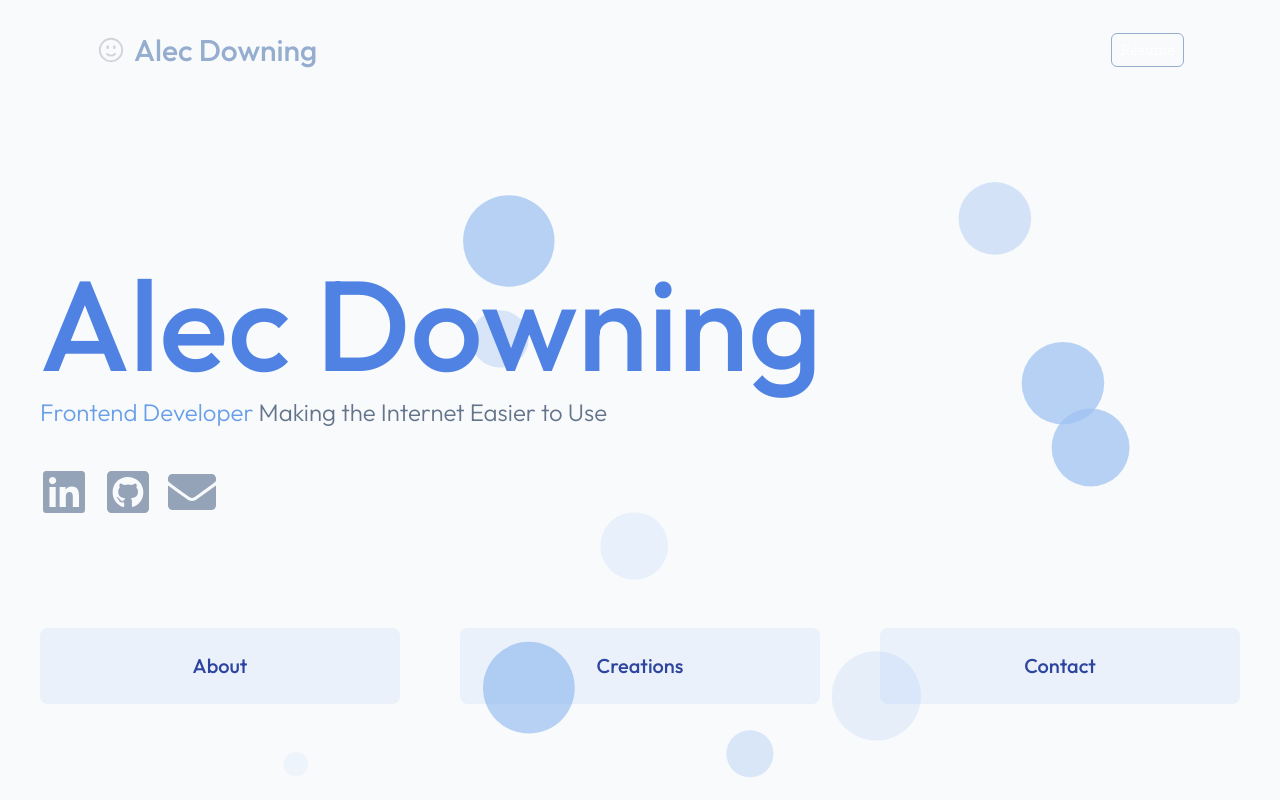
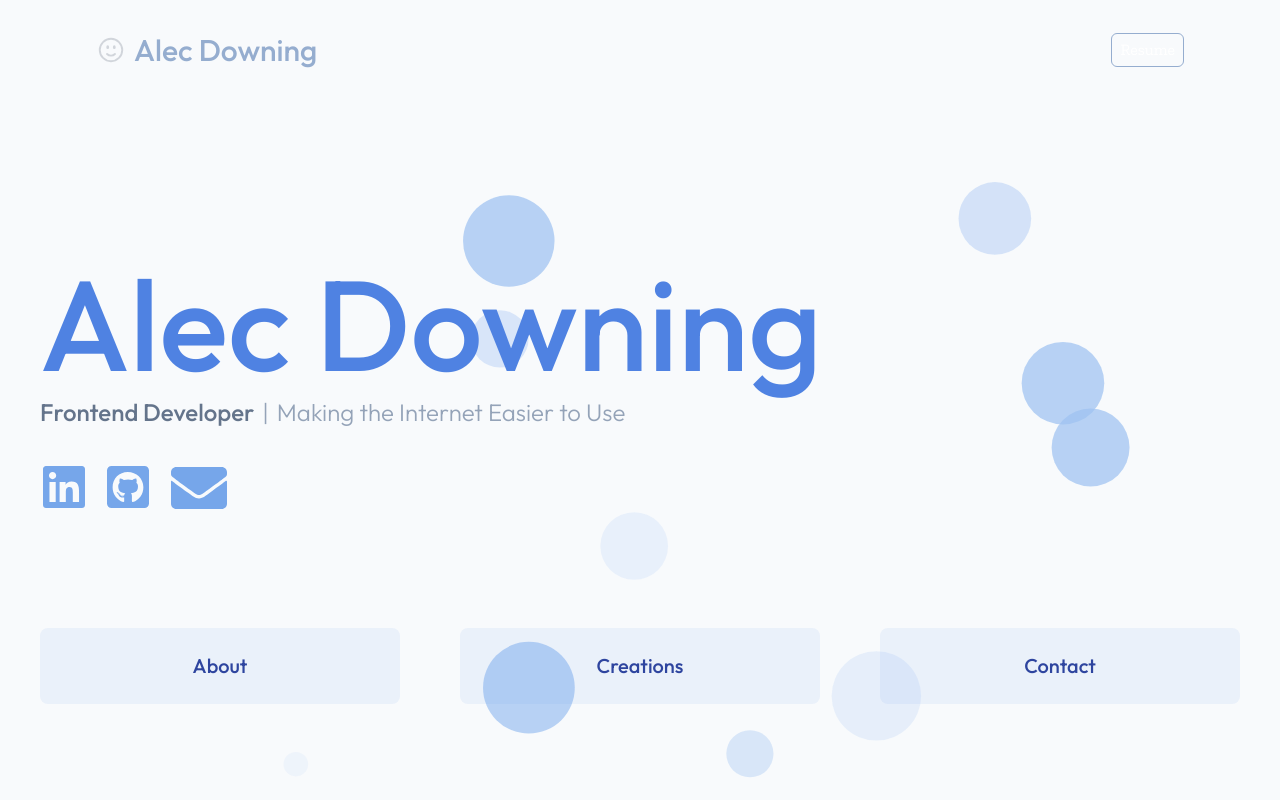
Before and after one commit to a-down/portfolio, a React (Vite) app: page / in a window 1280 px wide. Shown: the top 800 px of the page. Built offline with nearby package versions, Linux system fonts and the light colour scheme.

Commit message:
spacing and colors for hero elements

```diff
--- a/src/components/Contact/Contact.jsx
+++ b/src/components/Contact/Contact.jsx
@@ -38,7 +38,7 @@ export default function Contact(){
                 </a>
 
                 <a href="mailto: alec@alecdowning.com" className='flex items-center gap-4 hover:text-slate-600 active:text-slate-200'>
-                  <HiOutlineMail />
+                  <HiOutlineMail/>
                   <h4>alec@alecdowning.com</h4>
                 </a>
 
--- a/src/components/Hero.jsx
+++ b/src/components/Hero.jsx
@@ -18,24 +18,22 @@ export default function HeroText(){
       {/* Text and Links */}
       <div className=" flex flex-col text-gray-200 mt-40 gap-2 w-full max-w-[1200px] mx-auto">
         <h1 className=' text-9xl text-brand-500'>Alec Downing</h1>
-        <h4 className=' text-2xl text-slate-500 font-thin'>
-          <span className=" text-brand-400">
-            Frontend Developer{' '}
-          </span>
-          Making the Internet Easier to Use</h4>
-
-        <div className='flex gap-4 w-full justify-start mt-8'>
+        <div className=" flex flex-row">
+          <h2 className=" text-2xl text-slate-500">Frontend Developer</h2>
+          <span className="text-2xl text-slate-400 font-thin mx-2">|</span>
+          <h4 className=' text-2xl text-slate-400 font-thin'>Making the Internet Easier to Use</h4>
+        </div>
+        <div className='flex gap-4 w-full justify-start mt-6'>
           <a href='https://www.linkedin.com/in/alec-downing' target='_blank' className=' text-accent'>
-            <FaLinkedin className='w-12 h-12 text-slate-400 hover:text-slate-500'/>
+            <FaLinkedin className='w-12 h-12 mt-[3px] text-brand-400/90 hover:text-brand-400/100'/>
           </a>
 
           <a href='https://www.github.com/a-down' target='_blank'>
-            <FaGithubSquare className='w-12 h-12  text-slate-400 hover:text-slate-500'/>
+            <FaGithubSquare className='w-12 h-12 mt-[3px]  text-brand-400/90 hover:text-brand-400/100'/>
           </a>
 
-          <a href='mailto: alec@alecdowning.com' className=' text-slate-400 hover:text-slate-500 flex items-center gap-2'>
-            <FaEnvelope className='w-12 h-12 '/>
-            <p className="md:hidden">Contact</p>
+          <a href='mailto: alec@alecdowning.com' className=' text-brand-400/90 hover:text-brand-400/100'>
+            <FaEnvelope className='w-14 h-14 mx-[3px]'/>
             {/* <p className="hidden md:inline">alec@alecdowning.com</p> */}
           </a>
         </div>
@@ -43,7 +41,7 @@ export default function HeroText(){
 
       <div className="w-full max-w-[1200px] mx-auto flex justify-between items-center">
         {heroQuickLinks.map((object, index) => (
-          <a href={object.link} className="rounded-lg bg-brand-400/10 w-[30%] block text-center p-6 text-xl text-brand-800 hover:bg-brand-400/40 cursor-pointer transition-all" key={index}>
+          <a href={object.link} className="rounded-lg bg-brand-400/10 w-[30%] block text-center p-6 text-xl text-brand-800 hover:bg-brand-400/25 cursor-pointer transition-all" key={index}>
             {object.title}
           </a>
         ))}
```
